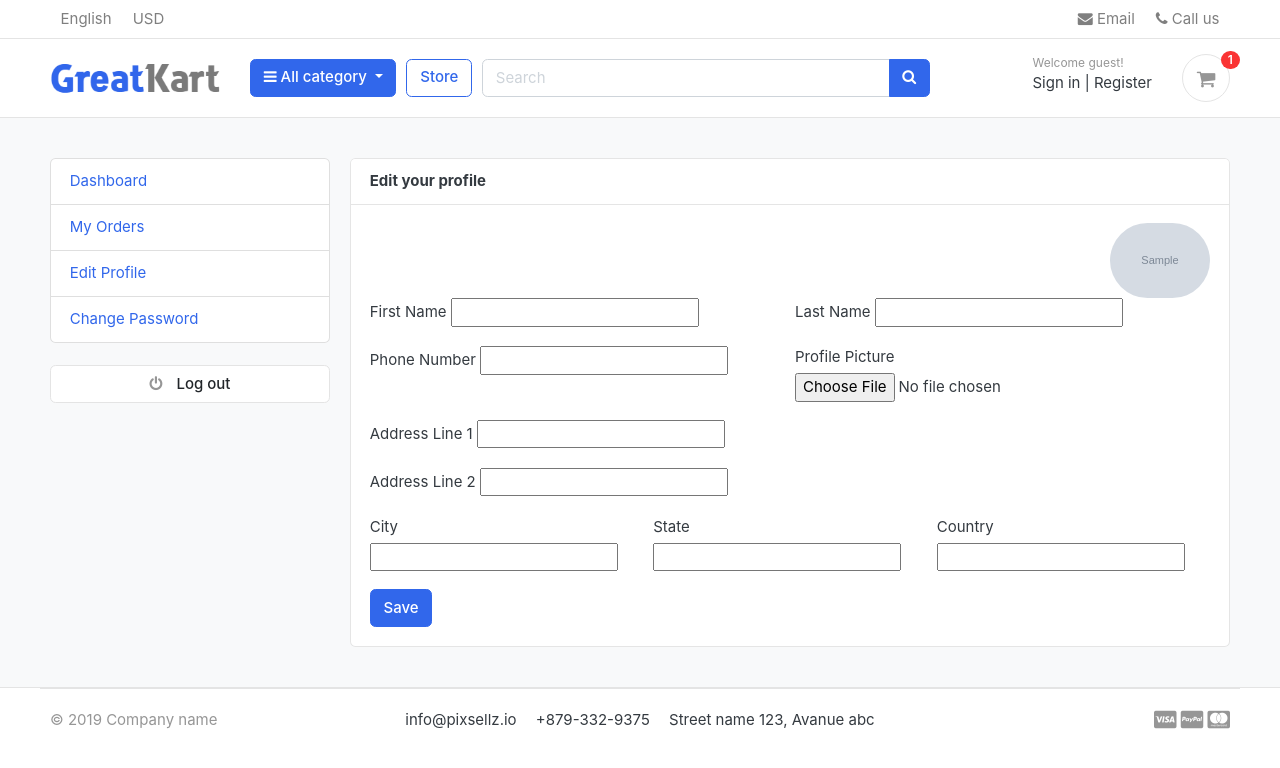
After one commit to AbhiRam235/Ecommerce-Shopping-Kart, a Django app: template templates/accounts/edit_profile.html in a window 1280 px wide. The commit adds this page. Shown: the top 768 px of the page. Run offline with Django 3.2, Linux system fonts and the light colour scheme; the template is opened without the code that fills it: most values are stand-ins (such as "Sample title", 1, 10 or a date in 2020); grey boxes marked "Sample" are stand-in pictures; form fields are guessed from the names that the template uses; some libraries are stand-ins or nearby versions; some web fonts are replaced.

Commit message:
updated the profile and change password functionalities

```diff
--- a/accounts/urls.py
+++ b/accounts/urls.py
@@ -11,5 +11,7 @@ urlpatterns = [
     path('reset_password_validate/<uidb64>/<token>', views.reset_password_validate, name='reset_password_validate'),
     path('forgotPassword', views.forgotPassword, name='forgotPassword'),
     path('resetPassword/', views.resetPassword, name='resetPassword'),
-    path('my_orders/', views.my_orders, name="my_orders"),
+    path('my_orders/', views.my_orders, name='my_orders'),
+    path('edit_profile/', views.edit_profile, name='edit_profile'),
+    path('change_password/', views.change_password, name='change_password'),
 ]
--- /dev/null
+++ b/templates/accounts/edit_profile.html
@@ -0,0 +1,83 @@
+{% extends 'base.html' %}
+
+
+{% block content %}
+
+<section class="section-conten padding-y bg">
+
+{% include 'includes/alerts.html' %}
+<div class="container">
+	<div class="row">
+	{% include 'includes/dashboard_sidebar.html' %}
+	<main class="col-md-9">
+		<article class="card">
+		<header class="card-header">
+			<strong class="d-inline-block mr-3">Edit your profile</strong>
+
+		</header>
+		<div class="card-body">
+			<div class="text-right">
+				<img src="{{userprofile.profile_photo.url}}" alt="Profile Picture" width="100" style="border-radius:50px;">
+			</div>
+			<div class="row">
+			<div class="col-md-12">
+				<form action="{% url 'edit_profile' %}" method="POST" enctype="multipart/form-data">
+					{% csrf_token %}
+					<div class="form-row">
+						<div class="form-group col-md-6">
+							<label>First Name</label>
+							{{user_form.first_name}}
+						</div>
+						<div class="form-group col-md-6">
+							<label>Last Name</label>
+							{{user_form.last_name}}
+						</div>
+					</div>
+					<div class="form-row">
+						<div class="form-group col-md-6">
+							<label>Phone Number</label>
+							{{user_form.phone_number}}
+						</div>
+						<div class="form-group col-md-6">
+							<label>Profile Picture</label>
+							{{profile_form.profile_photo}}
+						</div>
+					</div>
+					<div class="form-group">
+						<label>Address Line 1</label>
+						{{profile_form.address_line_1}}
+					</div>
+					<div class="form-group">
+						<label>Address Line 2</label>
+						{{profile_form.address_line_2}}
+					</div>
+					<div class="form-row">
+						<div class="form-group col-md-4">
+							<label>City</label>
+							{{profile_form.city}}
+						</div>
+						<div class="form-group col-md-4">
+							<label>State</label>
+							{{profile_form.state}}
+						</div>
+						<div class="form-group col-md-4">
+							<label>Country</label>
+							{{profile_form.country}}
+						</div>
+					</div>
+					<input type="submit" value="Save" class="btn btn-primary">
+				</form>
+			</div>
+
+			</div> <!-- row.// -->
+		</div> <!-- card-body .// -->
+
+		</article> <!-- order-group.// -->
+	</main>
+</div> <!-- row.// -->
+</div>
+
+
+</section>
+
+{% endblock %}
--- a/templates/includes/dashboard_sidebar.html
+++ b/templates/includes/dashboard_sidebar.html
@@ -3,8 +3,8 @@
 		<ul class="list-group">
 			<a class="list-group-item {% if '/accounts/' == request.path %}active{% endif %}" href="{% url 'dashboard' %}"> Dashboard </a>
 			<a class="list-group-item {% if '/my_orders/' in request.path %}active{% endif %}" href="{% url 'my_orders' %}"> My Orders </a>
-			<a class="list-group-item" href="#"> Edit Profile </a>
-			<a class="list-group-item" href="#"> Change Password </a>
+			<a class="list-group-item {% if '/edit_profile/' in request.path %}active{% endif %}" href="{% url 'edit_profile' %}"> Edit Profile </a>
+			<a class="list-group-item {% if '/change_password/' in request.path %}active{% endif %}" href="{% url 'change_password' %}"> Change Password </a>
 		</ul>
 		<br>
 		<a class="btn btn-light btn-block" href="{% url 'logout' %}"> <i class="fa fa-power-off"></i> <span class="text">Log out</span> </a>
```
Also changed, not shown: accounts/admin.py (+11 -1 lines), accounts/forms.py (+22 -1 lines), accounts/models.py (+15 -0 lines), accounts/views.py (+48 -3 lines), templates/accounts/change_password.html (added, +50 -0 lines), accounts/migrations/0002_userprofile.py (added).
